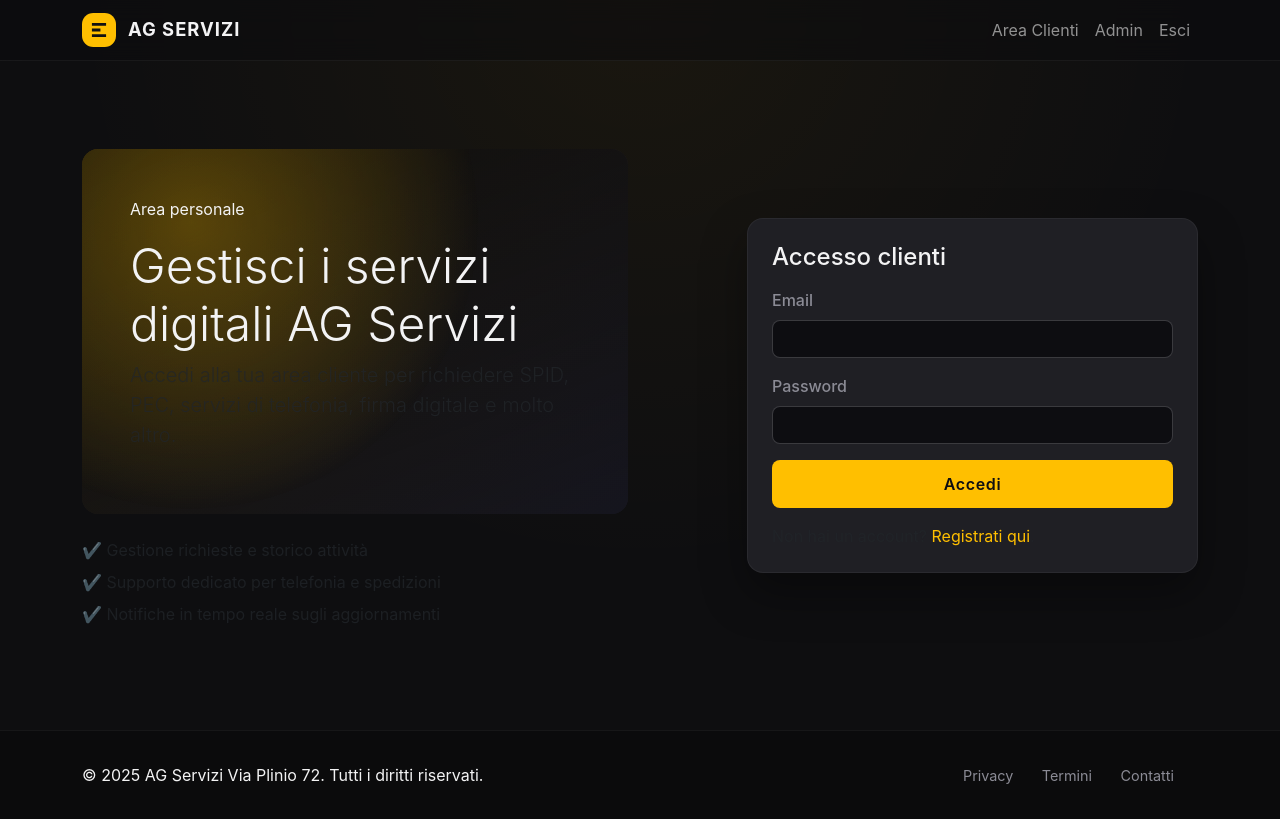
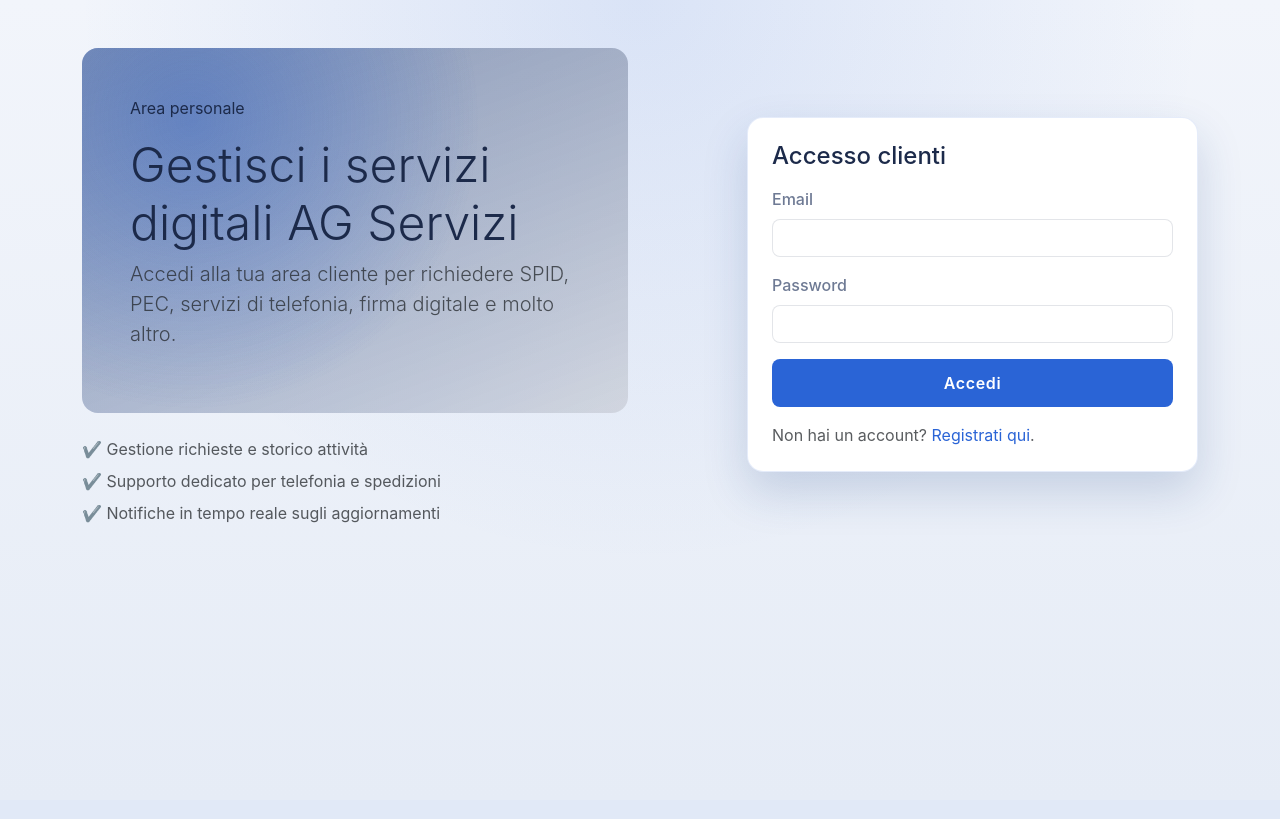
Before and after one commit to agservizi/areaclienti-agenzia-plinio, a PHP site: page / in a window 1280 px wide. Run offline with PHP 8.4, Linux system fonts and the light colour scheme; the visitor is signed in with stand-in values (Sample User, id 1).

Commit message:
style: Aggiorna il tema e i colori del layout per migliorare l'estetica e la leggibilità

```diff
--- a/assets/css/main.css
+++ b/assets/css/main.css
@@ -1,21 +1,21 @@
 :root {
-    --color-bg: #0e0e10;
-    --color-bg-alt: #151519;
-    --color-card: #1f1f24;
-    --color-accent: #ffbf00;
-    --color-text: #f3f3f4;
-    --color-muted: #8b8b95;
-    --color-success: #3ac47d;
-    --color-danger: #d9534f;
-    --color-info: #1f8ef1;
+    --color-bg: #f2f5fb;
+    --color-bg-alt: #e6ecf6;
+    --color-card: #ffffff;
+    --color-accent: #2a64d6;
+    --color-text: #1c2a4a;
+    --color-muted: #6e7a94;
+    --color-success: #2f9d77;
+    --color-danger: #d85a54;
+    --color-info: #2b7de9;
     --border-radius-lg: 1rem;
     --border-radius-md: 0.75rem;
     --border-radius-sm: 0.5rem;
-    --shadow-soft: 0 20px 45px rgba(0, 0, 0, 0.35);
+    --shadow-soft: 0 20px 45px rgba(30, 64, 131, 0.18);
 }
 
 body {
-    background: radial-gradient(circle at top, rgba(255, 191, 0, 0.05), transparent 55%), var(--color-bg);
+    background: radial-gradient(circle at top, rgba(42, 100, 214, 0.12), transparent 55%), linear-gradient(180deg, var(--color-bg) 0%, var(--color-bg-alt) 100%);
     color: var(--color-text);
     min-height: 100vh;
     font-family: "Inter", "Segoe UI", Tahoma, Geneva, Verdana, sans-serif;
@@ -38,10 +38,10 @@
 }
 
 .header-minimal {
-    background: rgba(12, 12, 14, 0.6);
-    -webkit-backdrop-filter: blur(12px);
-    backdrop-filter: blur(12px);
-    border-bottom: 1px solid rgba(255, 255, 255, 0.05);
+    background: rgba(255, 255, 255, 0.88);
+    -webkit-backdrop-filter: blur(16px);
+    backdrop-filter: blur(16px);
+    border-bottom: 1px solid rgba(28, 42, 74, 0.08);
 }
 
 .navbar-brand-logo {
@@ -56,13 +56,25 @@
 .navbar-brand-logo span {
     font-size: 1.15rem;
     text-transform: uppercase;
+    color: var(--color-text);
+}
+
+.header-minimal .nav-link {
+    color: var(--color-muted);
+    font-weight: 500;
+}
+
+.header-minimal .nav-link:hover,
+.header-minimal .nav-link:focus,
+.header-minimal .nav-link.active {
+    color: var(--color-text);
 }
 
 .hero-parallax {
     position: relative;
     overflow: hidden;
     border-radius: var(--border-radius-lg);
-    background: linear-gradient(135deg, rgba(255, 191, 0, 0.12), rgba(32, 32, 48, 0.85));
+    background: linear-gradient(135deg, rgba(42, 100, 214, 0.22), rgba(242, 245, 251, 0.95));
     min-height: 280px;
 }
 
@@ -71,7 +83,7 @@
     content: "";
     position: absolute;
     inset: 0;
-    background: radial-gradient(circle at 20% 20%, rgba(255, 191, 0, 0.25), transparent 55%);
+    background: radial-gradient(circle at 20% 20%, rgba(42, 100, 214, 0.25), transparent 55%);
     transform: translateZ(0);
     pointer-events: none;
 }
@@ -79,18 +91,23 @@
 .hero-parallax .hero-overlay {
     position: absolute;
     inset: 0;
-    background: linear-gradient(160deg, rgba(10, 10, 12, 0.8), rgba(10, 10, 12, 0.4));
+    background: linear-gradient(160deg, rgba(28, 42, 74, 0.35), rgba(28, 42, 74, 0.15));
 }
 
 .hero-content {
     position: relative;
     z-index: 2;
     padding: 3rem;
+    color: var(--color-text);
+}
+
+.hero-content .lead {
+    color: var(--color-muted);
 }
 
 .card-service {
     background: var(--color-card);
-    border: 1px solid rgba(255, 255, 255, 0.05);
+    border: 1px solid rgba(42, 100, 214, 0.12);
     border-radius: var(--border-radius-lg);
     box-shadow: var(--shadow-soft);
     transition: transform 0.25s ease, box-shadow 0.25s ease;
@@ -154,7 +172,7 @@
 
 .btn-accent {
     background: var(--color-accent);
-    color: #0f0f11;
+    color: #ffffff;
     font-weight: 600;
     border-radius: var(--border-radius-sm);
     padding: 0.75rem 1.5rem;
@@ -214,8 +232,8 @@
 
 .form-control,
 .form-select {
-    background-color: rgba(12, 12, 16, 0.9);
-    border: 1px solid rgba(255, 255, 255, 0.12);
+    background-color: #ffffff;
+    border: 1px solid rgba(28, 42, 74, 0.12);
     color: var(--color-text);
     border-radius: var(--border-radius-sm);
 }
@@ -247,9 +265,9 @@
 }
 
 footer {
-    background: rgba(10, 10, 12, 0.8);
+    background: rgba(255, 255, 255, 0.9);
     padding: 2rem 0;
-    border-top: 1px solid rgba(255, 255, 255, 0.05);
+    border-top: 1px solid rgba(28, 42, 74, 0.08);
 }
 
 footer .footer-links a {
--- a/includes/header.php
+++ b/includes/header.php
@@ -20,12 +20,12 @@
 </head>
 <body data-csrf="<?= escape(get_csrf_token()) ?>">
 <header class="header-minimal sticky-top">
-    <nav class="navbar navbar-expand-lg navbar-dark">
+    <nav class="navbar navbar-expand-lg navbar-light">
         <div class="container">
             <a class="navbar-brand navbar-brand-logo" href="/">
                 <svg width="34" height="34" viewBox="0 0 24 24" fill="none" xmlns="http://www.w3.org/2000/svg" aria-hidden="true">
-                    <rect width="24" height="24" rx="8" fill="#ffbf00"></rect>
-                    <path d="M7 7h10v2H7zM7 11h6v2H7zM7 15h10v2H7z" fill="#111"></path>
+                    <rect width="24" height="24" rx="8" fill="#2a64d6"></rect>
+                    <path d="M7 7h10v2H7zM7 11h6v2H7zM7 15h10v2H7z" fill="#ffffff"></path>
                 </svg>
                 <span>AG Servizi</span>
             </a>
--- a/index.php
+++ b/index.php
@@ -1,9 +1,23 @@
 <?php
 declare(strict_types=1);
 
-$pageTitle = 'Accedi';
-require_once __DIR__ . '/includes/header.php';
+require_once __DIR__ . '/includes/helpers.php';
+require_once __DIR__ . '/includes/auth.php';
+
+ensure_csrf_token();
+$config = get_config();
+$pageTitle = 'Accedi | ' . $config['app']['name'];
 ?>
+<!DOCTYPE html>
+<html lang="it">
+<head>
+    <meta charset="utf-8">
+    <meta name="viewport" content="width=device-width, initial-scale=1">
+    <title><?= escape($pageTitle) ?></title>
+    <link rel="stylesheet" href="/assets/vendor/bootstrap/bootstrap.min.css">
+    <link rel="stylesheet" href="/assets/css/main.css">
+</head>
+<body data-csrf="<?= escape(get_csrf_token()) ?>">
 <div class="container py-5">
     <div class="row align-items-center gy-5">
         <div class="col-lg-6">
@@ -51,4 +65,7 @@
         alert(event.detail.errors ? event.detail.errors.join('\n') : 'Login fallito');
     });
 </script>
-<?php require_once __DIR__ . '/includes/footer.php'; ?>
+    <script src="/assets/vendor/bootstrap/bootstrap.bundle.min.js"></script>
+    <script src="/assets/js/main.js"></script>
+</body>
+</html>
```
Also changed, not shown: other parts of assets/css/main.css (+20 -19 lines).
